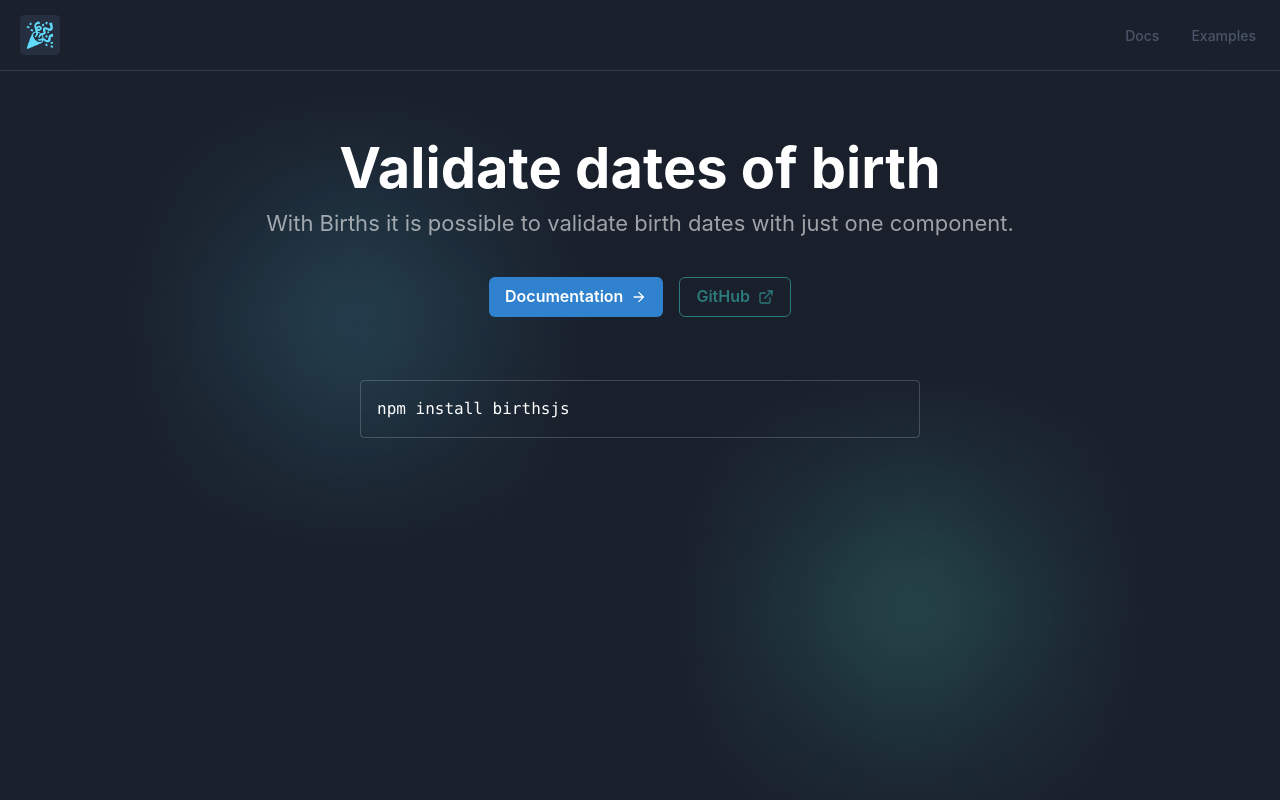
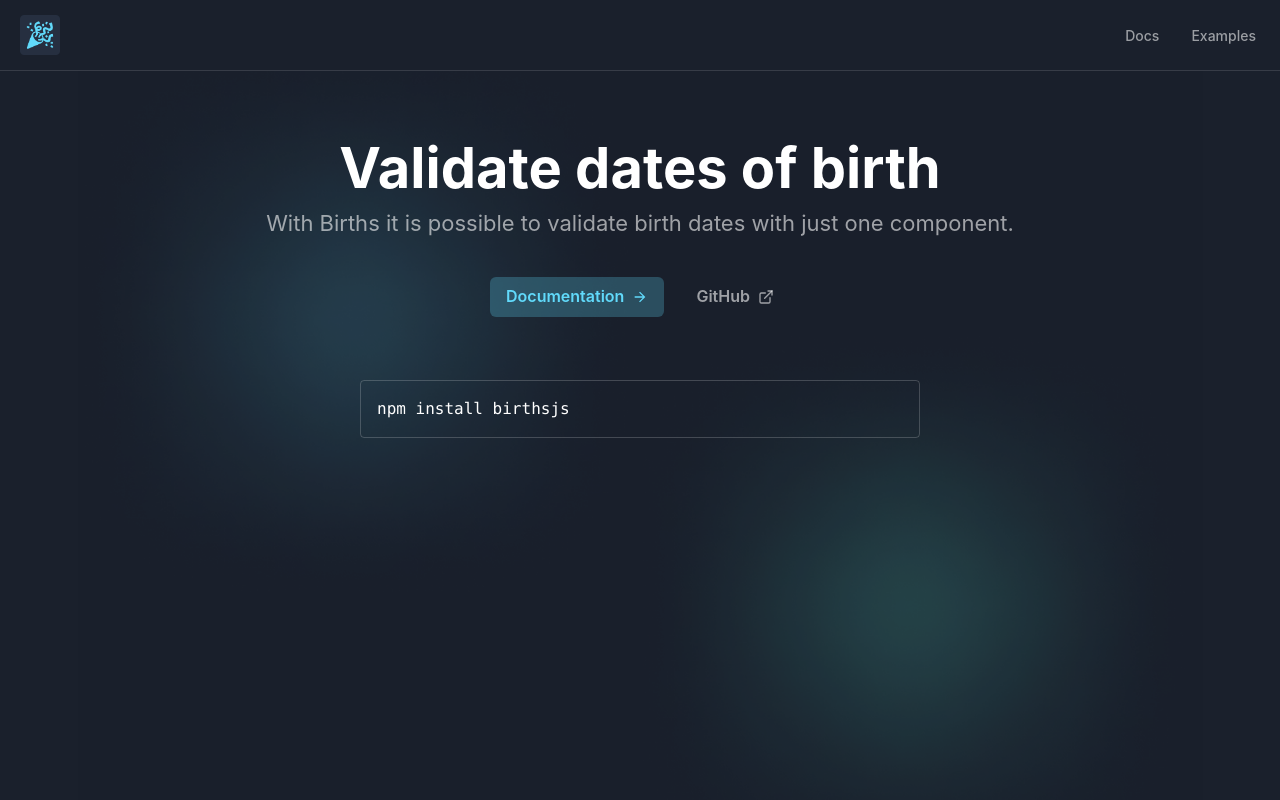
Before and after one commit to francisco-cruz/DocsBirthsJs, a React (Create React App) app: page / in a window 1280 px wide. Shown: the top 800 px of the page. Built offline with nearby package versions, Linux system fonts and the light colour scheme.

Commit message:
changes before build

```diff
--- a/src/components/Header.js
+++ b/src/components/Header.js
@@ -37,6 +37,9 @@ export default function Header() {
             top="15px"
             onClick={onToggle}
             color="white"
+            _hover={{
+             backgroundColor: "#ffffff20"
+            }}
             icon={
               isOpen ? <CloseIcon w={3} h={3} /> : <HamburgerIcon w={5} h={5} />
             }
@@ -59,8 +62,6 @@ export default function Header() {
 }
 
 const DesktopNav = () => {
-  const linkColor = useColorModeValue("gray.600", "gray.200");
-  const linkHoverColor = useColorModeValue("gray.800", "white");
   return (
     <Stack direction={"row"} spacing={4}>
       {NAV_ITEMS.map((navItem) => (
@@ -70,10 +71,10 @@ const DesktopNav = () => {
             href={navItem.src ?? "#"}
             fontSize={"sm"}
             fontWeight={500}
-            color={linkColor}
+            color="#ffffff90"
             _hover={{
               textDecoration: "none",
-              color: linkHoverColor,
+              color:"#ffffff",
             }}
           >
             {navItem.label}
--- a/src/components/Navbar/Navbar.js
+++ b/src/components/Navbar/Navbar.js
@@ -32,14 +32,20 @@ export default function WithSubnavigation() {
         in={isOpen}
         animateOpacity
       >
-        <Flex
-          flex={{ base: 0, md: "auto" }}
+       <Flex
+          flex={{ base: 1, md: "auto" }}
           ml={{ base: -2 }}
           display={{ base: "flex", md: "none" }}
         >
           <IconButton
+            pos="absolute"
+            right="20px"
+            top="15px"
             onClick={onToggle}
             color="white"
+            _hover={{
+             backgroundColor: "#ffffff20"
+            }}
             icon={
               isOpen ? <CloseIcon w={3} h={3} /> : <HamburgerIcon w={5} h={5} />
             }
--- a/src/pages/Index.js
+++ b/src/pages/Index.js
@@ -6,6 +6,7 @@ import {
   Stack,
   Link,
   useMediaQuery,
+  Flex,
 } from "@chakra-ui/react";
 import React from "react";
 import "../assets/styles/index.css";
@@ -38,7 +39,7 @@ export default function Index() {
           </Heading>
           <Stack
             direction="row"
-            justifyContent="center"
+            justifyContent={isSmallerThan767 ? "start" : "center"}
             w="100%"
             spacing={4}
             pt={8}
@@ -58,7 +59,14 @@ export default function Index() {
             }}
           >
             <Link href="/docs/installation">
-              <Button rightIcon={<ArrowForwardIcon />} colorScheme="blue">
+              <Button
+                rightIcon={<ArrowForwardIcon />}
+                bg="#61DAFB40"
+                color="#61DAFB"
+                _hover={{
+                  bg: "#61DAFB50",
+                }}
+              >
                 Documentation
               </Button>
             </Link>
@@ -69,8 +77,11 @@ export default function Index() {
             >
               <Button
                 rightIcon={<ExternalLinkIcon />}
-                colorScheme="teal"
-                variant="outline"
+                bg="tranparent"
+                color="#ffffff95"
+                _hover={{
+                  bg: "#ffffff20",
+                }}
               >
                 GitHub
               </Button>
@@ -83,6 +94,7 @@ export default function Index() {
               </code>
             </pre>
           </Stack>
+          <Flex></Flex>
         </Stack>
         <Footer></Footer>
       </Stack>
```
